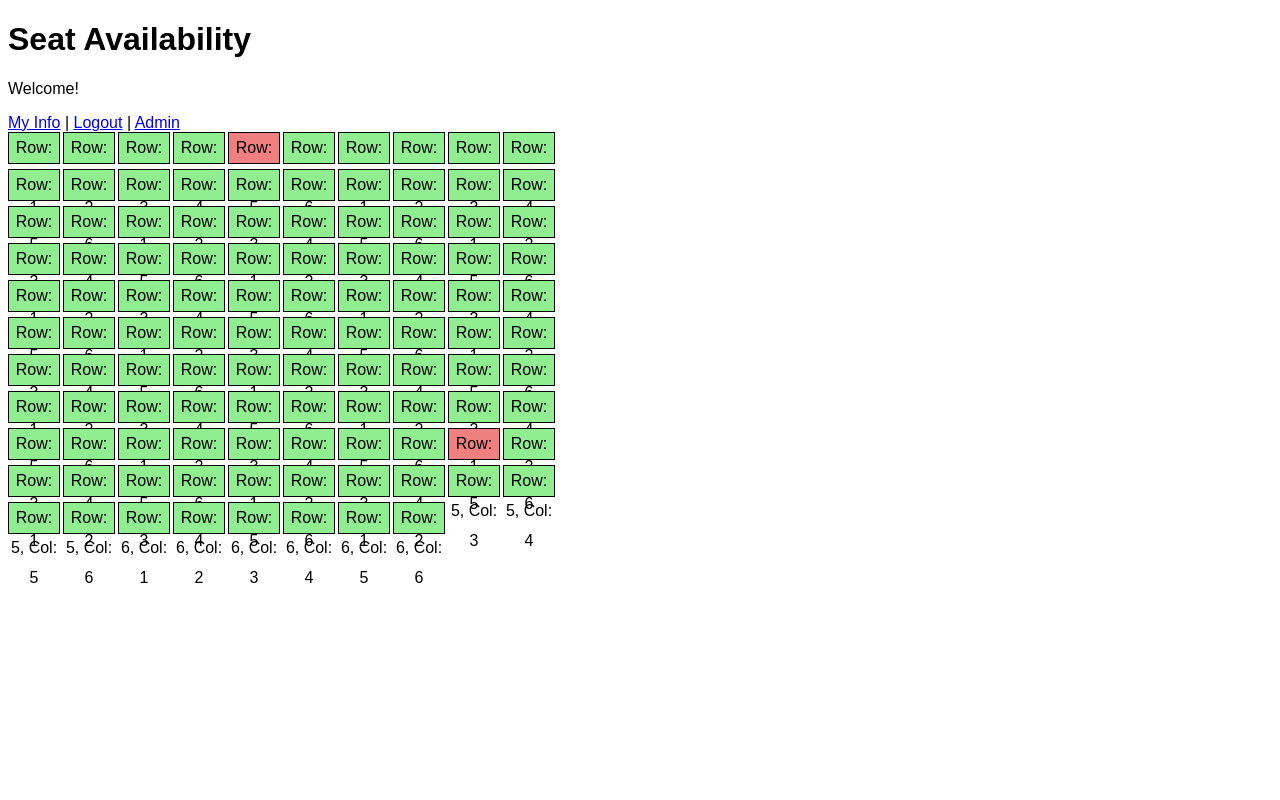
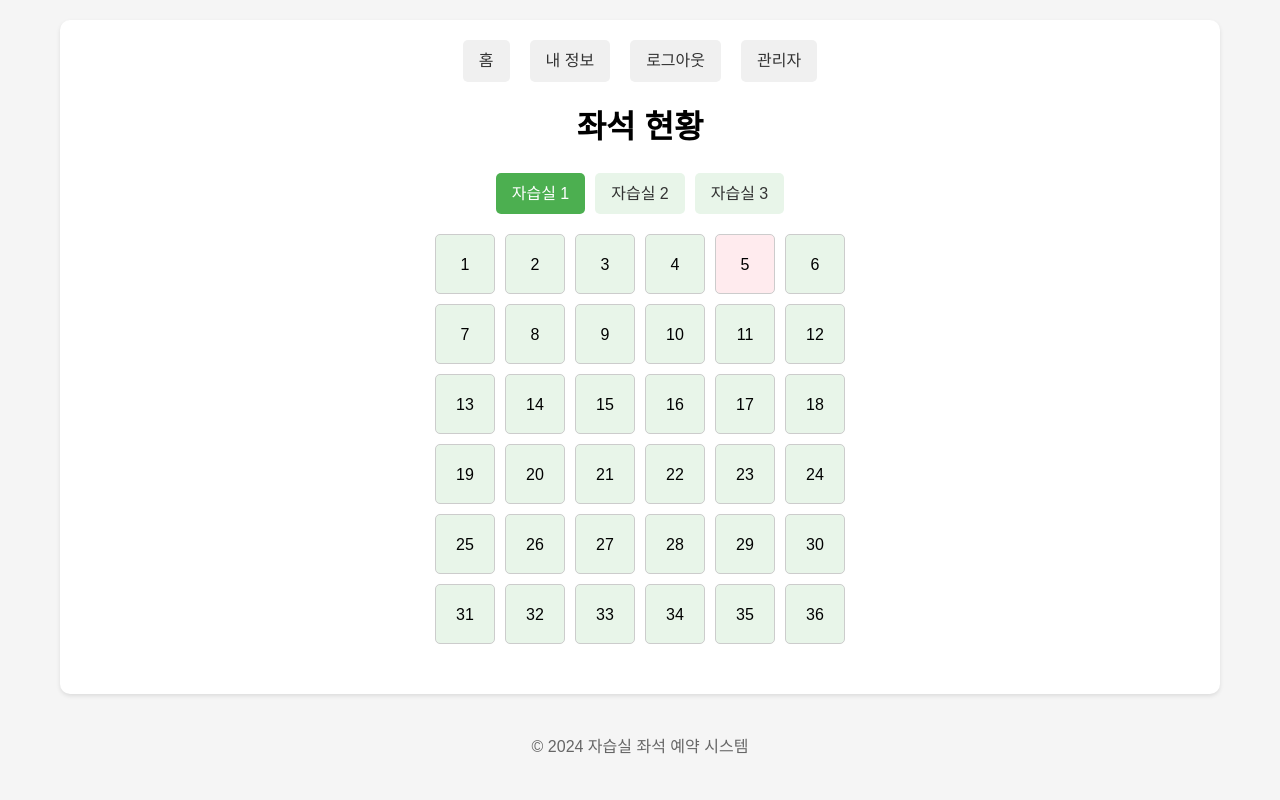
Before and after one commit to rbals37/PangokSB, a Flask app: page /check?room_id=1 in a window 1280 px wide. Run offline with Flask 3, Linux system fonts and the light colour scheme; a user stored in the database is signed in; data comes from the database, SQL or seed files in the repository; both versions use the stored data as it was after the commit.

Commit message:
Cursor is GOD

```diff
--- a/app.py
+++ b/app.py
@@ -4,7 +4,7 @@ import sqlite3
 import os
 
 app = Flask(__name__)
-app.secret_key = os.urandom(24)  # Set a secret key for sessions
+app.secret_key = "pangok is best jot hight school"#os.urandom(24)  # Set a secret key for sessions
 
 
 # Database Configuration (SQLite)
@@ -33,6 +33,7 @@ def init_db():
         seat_id INTEGER PRIMARY KEY AUTOINCREMENT,
         row INTEGER NOT NULL,
         col INTEGER NOT NULL,
+        room_id INTEGER NOT NULL,
         is_available BOOLEAN DEFAULT TRUE
     )
     """)
@@ -60,7 +61,7 @@ with app.app_context():
 
 @app.route('/')
 def index():
-    return render_template('login.html')  # Redirect to login by default
+    return redirect(url_for('check'))     # Redirect to login by default
 
 
 @app.route('/login', methods=['GET', 'POST'])
@@ -78,7 +79,7 @@ def login():
             session['user_id'] = user['user_id']
             return redirect(url_for('check')) # Redirect to check after successful login
         else:
-            return render_template('login.html', error='Invalid credentials')
+            return render_template('login.html', error='잘못된 학번 또는 비밀번호입니다.')
 
     return render_template('login.html')
 
@@ -90,7 +91,7 @@ def signup():
         confirm_password = request.form['confirm_password']
 
         if password != confirm_password:
-            return render_template('signup.html', error='Passwords do not match')
+            return render_template('signup.html', error='비밀번호가 일치하지 않습니다.')
 
         conn = get_db_connection()
         cursor = conn.cursor()
@@ -101,21 +102,19 @@ def signup():
             return redirect(url_for('login'))  # Redirect to login after successful signup
         except sqlite3.IntegrityError:
             conn.close()
-            return render_template('signup.html', error='Student ID already exists')
+            return render_template('signup.html', error='학번이 이미 존재합니다.')
 
     return render_template('signup.html')
 
 @app.route('/check')
 def check():
-    if 'user_id' not in session:
-        return redirect(url_for('login'))
-
+    room_id = request.args.get('room_id', type=int)  # 기본값은 1번 자습실
     conn = get_db_connection()
     cursor = conn.cursor()
-    cursor.execute("SELECT * FROM seats")
+    cursor.execute("SELECT * FROM seats WHERE room_id = ?", (room_id,))
     seats = cursor.fetchall()
     conn.close()
-    return render_template('check.html', seats=seats)
+    return render_template('check.html', seats=seats, room_id=room_id)
 
 
 @app.route('/reserve', methods=['POST'])
@@ -125,34 +124,45 @@ def reserve():
 
     seat_id = request.form.get('seat_id')
     if not seat_id:
-        return redirect(url_for('check')) # Or handle the error appropriately
+        return redirect(url_for('check'))
 
     user_id = session['user_id']
     conn = get_db_connection()
     cursor = conn.cursor()
 
-    # Check if the seat is available
+    # 현재 좌석의 자습실 번호 확인
+    cursor.execute("SELECT room_id FROM seats WHERE seat_id = ?", (seat_id,))
+    current_room = cursor.fetchone()
+    room_id = current_room['room_id'] if current_room else 1
+
+    # 기존 예약이 있는지 확인
+    cursor.execute("SELECT seat_id FROM reservations WHERE user_id = ?", (user_id,))
+    old_reservation = cursor.fetchone()
+    if old_reservation:
+        # 기존 좌석을 사용 가능하게 변경
+        cursor.execute("UPDATE seats SET is_available = TRUE WHERE seat_id = ?", (old_reservation['seat_id'],))
+        # 기존 예약 삭제
+        cursor.execute("DELETE FROM reservations WHERE user_id = ?", (user_id,))
+
+    # 좌석 사용 가능 여부 확인
     cursor.execute("SELECT is_available FROM seats WHERE seat_id = ?", (seat_id,))
     seat = cursor.fetchone()
     if not seat or not seat['is_available']:
         conn.close()
-        # Handle the error (e.g., seat already taken)
-        return redirect(url_for('check'))
+        return redirect(url_for('check', room_id=room_id))
 
-    # Reserve the seat
+    # 좌석 예약
     try:
         cursor.execute("INSERT INTO reservations (user_id, seat_id) VALUES (?, ?)", (user_id, seat_id))
         cursor.execute("UPDATE seats SET is_available = FALSE WHERE seat_id = ?", (seat_id,))
         conn.commit()
         conn.close()
-        # Redirect back to check
-        return redirect(url_for('check'))
+        return redirect(url_for('check', room_id=room_id))
     except Exception as e:
         conn.rollback()
         conn.close()
-        # Handle the error (e.g., database error)
         print(f"Error during reservation: {e}")
-        return redirect(url_for('check'))
+        return redirect(url_for('check', room_id=room_id))
 
 
 @app.route('/info')
@@ -167,15 +177,15 @@ def info():
     user = cursor.fetchone()
 
     cursor.execute("""
-    SELECT seats.row, seats.col
+    SELECT seats.room_id, seats.row, seats.col
     FROM reservations
     JOIN seats ON reservations.seat_id = seats.seat_id
     WHERE reservations.user_id = ?
     """, (user_id,))
-    reservations = cursor.fetchall() # Get reservations
+    reservations = cursor.fetchall()
 
     conn.close()
-    return render_template('info.html', user=user, reservations=reservations) # Pass reservations to the template
+    return render_template('info.html', user=user, reservations=reservations)
 
 
 @app.route('/logout')
@@ -205,7 +215,7 @@ def admin():
     if user['user_id'] != 1:  # Assuming user_id 1 is the admin
         return "You are not authorized to view this page"
 
-    return render_template('admin.html')
+    return redirect(url_for('arrange'))  # Redirect to admin/arrange
 
 
 @app.route('/admin/arrange', methods=['GET', 'POST'])
@@ -228,19 +238,24 @@ def arrange():
         return "You are not authorized to view this page"
 
     if request.method == 'POST':
-        rows = int(request.form.get('rows', 10))  # Default to 10 rows
-        cols = int(request.form.get('cols', 10))  # Default to 10 columns
-
         conn = get_db_connection()
         cursor = conn.cursor()
 
         # Clear existing seats
         cursor.execute("DELETE FROM seats")
 
-        # Create new seats
-        for row in range(1, rows + 1):
-            for col in range(1, cols + 1):
-                cursor.execute("INSERT INTO seats (row, col) VALUES (?, ?)", (row, col))
+        # Create new seats for each room
+        # 자습실 1, 2는 6x6
+        for room_id in range(1, 3):
+            for row in range(1, 7):
+                for col in range(1, 7):
+                    cursor.execute("INSERT INTO seats (row, col, room_id) VALUES (?, ?, ?)", (row, col, room_id))
+
+        # 자습실 3은 5x6
+        for row in range(1, 6):
+            for col in range(1, 7):
+                cursor.execute("INSERT INTO seats (row, col, room_id) VALUES (?, ?, ?)", (row, col, 3))
+
         conn.commit()
         conn.close()
 
--- /dev/null
+++ b/static/css/check.css
@@ -0,0 +1,42 @@
+.seat.available {
+    background-color: #e8f5e9;
+}
+.seat.unavailable {
+    background-color: #ffebee;
+    cursor: not-allowed;
+}
+.seat.available:hover {
+    background-color: #c8e6c9;
+    transform: scale(1.05);
+}
+.seat {
+    width: 60px;
+    height: 60px;
+    display: flex;
+    align-items: center;
+    justify-content: center;
+    border: 1px solid #ccc;
+    border-radius: 5px;
+    cursor: pointer;
+    transition: all 0.3s;
+    font-size: 16px;
+}
+.seat-row {
+    display: flex;
+    justify-content: center;
+    gap: 10px;
+    margin-bottom: 10px;
+}
+.col-gap {
+    width: 20px;
+}
+@media (max-width: 768px) {
+    .seat {
+        width: 50px !important;
+        height: 50px !important;
+        font-size: 12px;
+    }
+    .seat-row {
+        gap: 5px !important;
+    }
+}
--- a/templates/admin.html
+++ b/templates/admin.html
@@ -11,6 +11,6 @@
 <body>
     <h1>Admin Panel</h1>
     <p>Welcome, Admin!</p>
-    <a href="{{ url_for('admin.arrange') }}">Arrange Seats</a> | <a href="{{ url_for('logout') }}">Logout</a>
+    <a href="{{ url_for('check') }}">홈</a> | <a href="{{ url_for('admin.arrange') }}">좌석 배치</a> | <a href="{{ url_for('logout') }}">로그아웃</a>
 </body>
 </html>
--- a/templates/check.html
+++ b/templates/check.html
@@ -1,57 +1,78 @@
-<!DOCTYPE html>
-<html lang="en">
-<head>
-    <meta charset="UTF-8">
-    <meta name="viewport" content="width=device-width, initial-scale=1.0">
-    <title>Seat Availability</title>
-    <style>
-        body { font-family: sans-serif; }
-        .seat-grid {
-            display: grid;
-            grid-template-columns: repeat(10, 50px); /* Adjust the number of columns as needed */
-            gap: 5px;
-        }
-        .seat {
-            width: 50px;
-            height: 30px;
-            border: 1px solid black;
-            text-align: center;
-            line-height: 30px;
-            cursor: pointer;
-        }
-        .available { background-color: lightgreen; }
-        .unavailable { background-color: lightcoral; }
-    </style>
-</head>
-<body>
-    <h1>Seat Availability</h1>
-    <p>Welcome!</p>
-    <a href="{{ url_for('info') }}">My Info</a> | <a href="{{ url_for('logout') }}">Logout</a> | <a href="{{ url_for('admin') }}">Admin</a>
-    <div class="seat-grid">
-        {% for seat in seats %}
+{% if not session.get('user_id') %}
+<div style="text-align: center; margin-bottom: 20px; padding: 15px; background-color: #e3f2fd; border-radius: 5px;">
+    <h2 style="margin: 0; color: #1976d2;">환영합니다!</h2>
+    <p style="margin: 10px 0 0 0; color: #424242;">좌석 예약을 하시려면 로그인이 필요합니다.</p>
+</div>
+{% endif %}
+
+{% include 'header.html' %}
+    <h1 style="text-align: center; margin-bottom: 20px;">좌석 현황</h1>
+
+    <link rel="stylesheet" href="{{ url_for('static', filename='css/check.css') }}">
+    <div class="room-select">
+        <a href="{{ url_for('check', room_id=1) }}" class="{{ 'active' if room_id == 1 else '' }}">자습실 1</a>
+        <a href="{{ url_for('check', room_id=2) }}" class="{{ 'active' if room_id == 2 else '' }}">자습실 2</a>
+        <a href="{{ url_for('check', room_id=3) }}" class="{{ 'active' if room_id == 3 else '' }}">자습실 3</a>
+    </div>
+
+    <div style="display: flex; justify-content: center; margin: 20px 0;">
+        <div class="seat-grid" style="max-width: 800px; width: 100%;">
+            {% if room_id == 3 %}
+                {% for row in range(1, 6) %}
+                    <div class="seat-row">
+                        {% for seat in seats if seat['row'] == row %}
                             <div class="seat {% if seat['is_available'] %}available{% else %}unavailable{% endif %}"
-                 onclick="{% if seat['is_available'] %}reserveSeat('{{ seat['seat_id'] }}'){% endif %}">
-                Row: {{ seat['row'] }}, Col: {{ seat['col'] }}
+                                 data-seat-id="{{ seat['seat_id'] }}"
+                                 data-available="{{ seat['is_available'] }}">
+                                {{ (seat['row']-1)*6 + seat['col'] }}
+                            </div>
+                            {% if seat['col'] % 2 == 0 and seat['col'] != 6 %}
+                                <div class="col-gap"></div>
+                            {% endif %}
+                        {% endfor %}
+                    </div>
+                {% endfor %}
+            {% else %}
+                {% for row in range(1, 7) %}
+                    <div class="seat-row">
+                        {% for seat in seats if seat['row'] == row %}
+                            <div class="seat {% if seat['is_available'] %}available{% else %}unavailable{% endif %}"
+                                 data-seat-id="{{ seat['seat_id'] }}"
+                                 data-available="{{ seat['is_available'] }}">
+                                {{ (seat['row']-1)*6 + seat['col'] }}
                             </div>
                         {% endfor %}
                     </div>
+                {% endfor %}
+            {% endif %}
+        </div>
+    </div>
+
     <script>
-        function reserveSeat(seatId) {
-            if (confirm('Do you want to reserve this seat?')) {
+        document.addEventListener('DOMContentLoaded', function() {
+            document.querySelectorAll('.seat.available').forEach(function(seatDiv) {
+                seatDiv.addEventListener('click', function() {
+                    {% if session.get('user_id') %}
+                        const seatId = this.getAttribute('data-seat-id');
+                        if (confirm('이 좌석을 예약하시겠습니까?')) {
                             const form = document.createElement('form');
                             form.method = 'POST';
                             form.action = '/reserve';
-
                             const seatIdInput = document.createElement('input');
                             seatIdInput.type = 'hidden';
                             seatIdInput.name = 'seat_id';
                             seatIdInput.value = seatId;
                             form.appendChild(seatIdInput);
-
                             document.body.appendChild(form);
                             form.submit();
                         }
+                    {% else %}
+                        if (confirm('좌석 예약을 하시려면 로그인이 필요합니다. 로그인 페이지로 이동하시겠습니까?')) {
+                            window.location.href = "{{ url_for('login') }}";
                         }
+                    {% endif %}
+                });
+            });
+        });
     </script>
-</body>
-</html>
+{% include 'footer.html' %}
--- /dev/null
+++ b/templates/footer.html
@@ -0,0 +1,6 @@
+    </div>
+    <footer style="text-align: center; margin-top: 20px; padding: 20px; color: #666;">
+        <p>&copy; 2024 자습실 좌석 예약 시스템</p>
+    </footer>
+</body>
+</html>
--- /dev/null
+++ b/templates/header.html
@@ -0,0 +1,105 @@
+<!DOCTYPE html>
+<html lang="ko">
+<head>
+    <meta charset="UTF-8">
+    <meta name="viewport" content="width=device-width, initial-scale=1.0">
+    <title>자습실 좌석 예약</title>
+    <style>
+        * {
+            margin: 0;
+            padding: 0;
+            box-sizing: border-box;
+        }
+        body {
+            font-family: 'Noto Sans KR', sans-serif;
+            line-height: 1.6;
+            max-width: 1200px;
+            margin: 0 auto;
+            padding: 20px;
+            background-color: #f5f5f5;
+        }
+        .container {
+            background-color: white;
+            padding: 20px;
+            border-radius: 10px;
+            box-shadow: 0 2px 4px rgba(0,0,0,0.1);
+        }
+        .nav {
+            display: flex;
+            justify-content: center;
+            gap: 20px;
+            margin-bottom: 20px;
+            flex-wrap: wrap;
+        }
+        .nav a {
+            text-decoration: none;
+            color: #333;
+            padding: 8px 16px;
+            border-radius: 5px;
+            background-color: #f0f0f0;
+            transition: background-color 0.3s;
+        }
+        .nav a:hover {
+            background-color: #e0e0e0;
+        }
+        .room-select {
+            display: flex;
+            justify-content: center;
+            gap: 10px;
+            margin: 20px 0;
+            flex-wrap: wrap;
+        }
+        .room-select a {
+            text-decoration: none;
+            color: #333;
+            padding: 8px 16px;
+            border-radius: 5px;
+            background-color: #e8f5e9;
+            transition: background-color 0.3s;
+        }
+        .room-select a:hover {
+            background-color: #c8e6c9;
+        }
+        .room-select a.active {
+            background-color: #4caf50;
+            color: white;
+        }
+        @media (max-width: 768px) {
+            body {
+                padding: 10px;
+            }
+            .container {
+                padding: 15px;
+            }
+            .nav {
+                gap: 10px;
+            }
+            .nav a {
+                padding: 6px 12px;
+                font-size: 14px;
+            }
+            .room-select {
+                gap: 5px;
+            }
+            .room-select a {
+                padding: 6px 12px;
+                font-size: 14px;
+            }
+        }
+    </style>
+</head>
+<body>
+    <div class="container">
+        <nav class="nav">
+            <a href="{{ url_for('check') }}">홈</a>
+            <a href="{{ url_for('info') }}">내 정보</a>
+            {% if session.get('user_id') %}
+            <a href="{{ url_for('logout') }}">로그아웃</a>
+            {% else %}
+            <a href="{{ url_for('login') }}">로그인</a>
+            <a href="{{ url_for('signup') }}">회원가입</a>
+            {% endif %}
+            {% if session.get('user_id') == 1 %}
+            <a href="{{ url_for('admin') }}">관리자</a>
+            {% endif %}
+        </nav>
```
Also changed, not shown: templates/arrange.html (+23 -20 lines), templates/info.html (+33 -22 lines), templates/login.html (+44 -24 lines), templates/signup.html (+50 -26 lines), database.db. Lines whose indentation alone changed are shown as unchanged.
